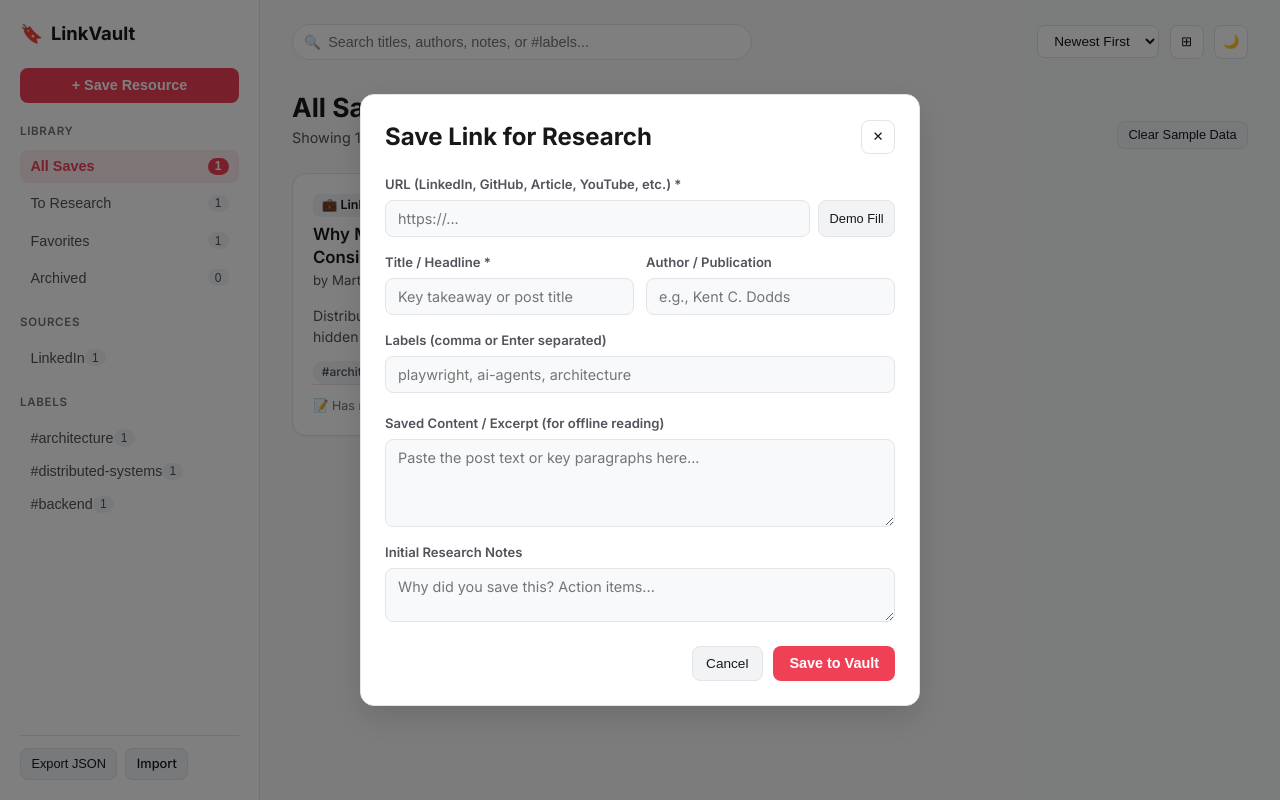
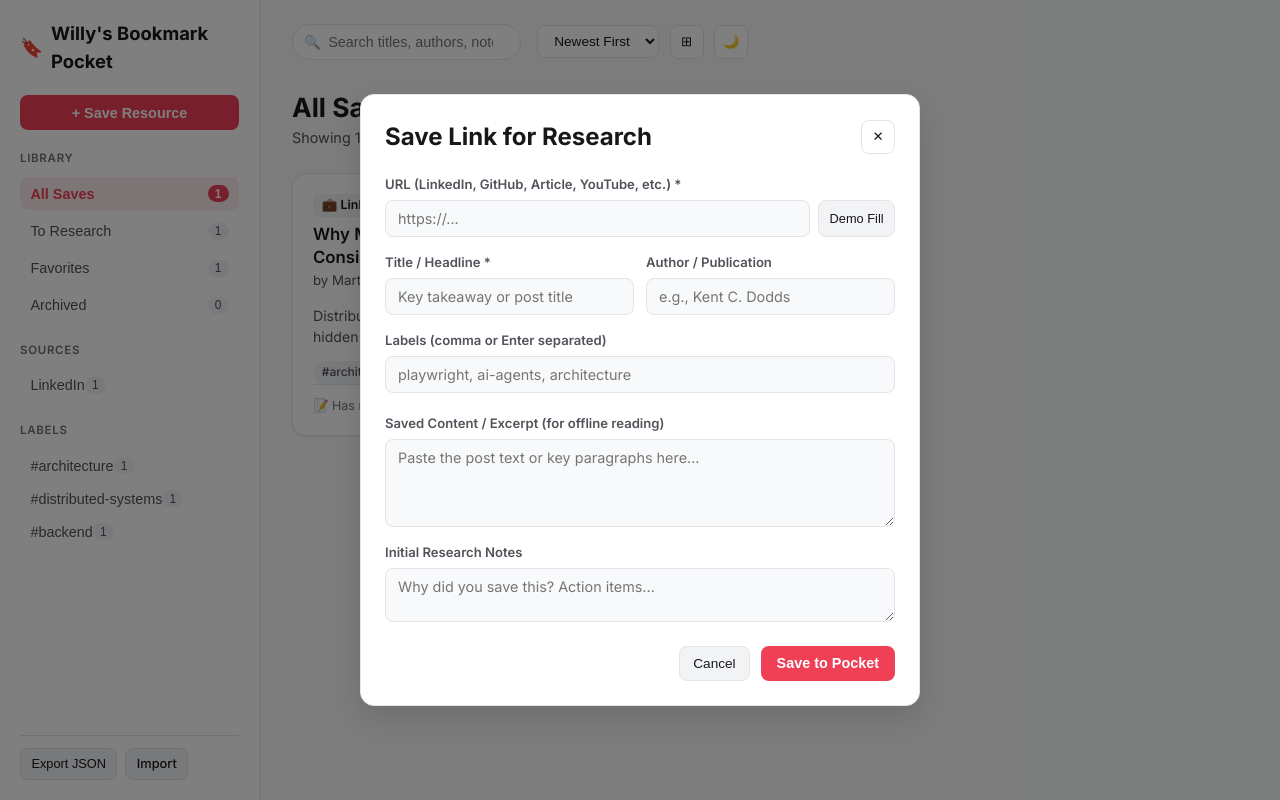
Before and after one commit to willyfvr/my_bookmarks_pocket, a browser extension: page index.html in a window 1280 px wide. Both pictures are taken after a click on the button "+ Save Resource". Drawn offline with Linux system fonts and the light colour scheme.

Commit message:
fix: change titles and fix popup for extension

```diff
--- a/background.js
+++ b/background.js
@@ -3,7 +3,7 @@ const STORAGE_KEY = 'linkvault_items_v2';
 chrome.runtime.onInstalled.addListener(() => {
   chrome.contextMenus.create({
     id: "save-to-linkvault",
-    title: "Save to LinkVault",
+    title: "Save to Willy's Bookmark Pocket",
     contexts: ["page", "link"]
   });
 });
@@ -33,7 +33,7 @@ chrome.contextMenus.onClicked.addListener((info, tab) => {
 
       items.unshift(newItem);
       chrome.storage.local.set({ [STORAGE_KEY]: items }, () => {
-        console.log('Successfully saved to LinkVault storage!');
+        console.log("Successfully saved to Pocket!");
       });
     });
   }
--- a/index.html
+++ b/index.html
@@ -3,7 +3,7 @@
 <head>
   <meta charset="UTF-8" />
   <meta name="viewport" content="width=device-width, initial-scale=1.0" />
-  <title>LinkVault — Web & LinkedIn Research Library</title>
+  <title>Willy's Bookmark Pocket  — Web & LinkedIn Research Library</title>
   <link rel="preconnect" href="https://fonts.googleapis.com">
   <link rel="preconnect" href="https://fonts.gstatic.com" crossorigin>
   <link href="https://fonts.googleapis.com/css2?family=Inter:wght@400;500;600;700&family=Newsreader:ital,opsz,wght@0,6..72,400;0,6..72,500;1,6..72,400&display=swap" rel="stylesheet">
@@ -16,7 +16,7 @@
       <div class="sidebar-header">
         <div class="brand">
           <span class="brand-icon">🔖</span>
-          <span class="brand-name">LinkVault</span>
+          <span class="brand-name">Willy's Bookmark Pocket</span>
         </div>
         <button class="icon-btn mobile-only" id="closeSidebarBtn" aria-label="Close menu">✕</button>
       </div>
@@ -144,7 +144,7 @@
 
         <div class="modal-actions">
           <button type="button" class="btn-ghost" id="cancelSaveBtn">Cancel</button>
-          <button type="submit" class="btn-primary">Save to Vault</button>
+          <button type="submit" class="btn-primary">Save to Pocket</button>
         </div>
       </form>
     </div>
--- a/style.css
+++ b/style.css
@@ -41,6 +41,9 @@ body {
   color: var(--text-primary);
   line-height: 1.5;
   -webkit-font-smoothing: antialiased;
+  width: 780px;
+  height: 580px;
+  overflow: hidden;
 }
 
 /* App Layout */
```
Also changed, not shown: manifest.json, 1 other file.
